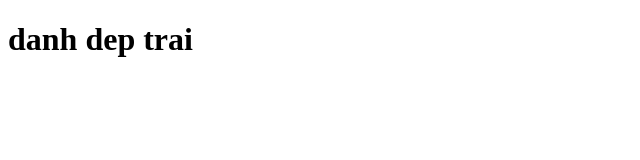
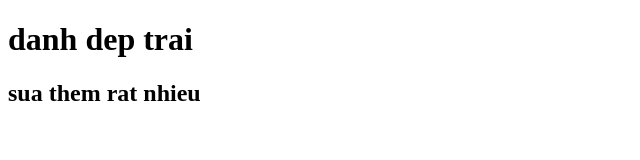
Before and after one commit to CName1824/duan4, a plain HTML site: page index.html in a window 1280 px wide. Shown: the whole page, without its empty margins (0-640 px from the left). Drawn offline with Linux system fonts and the light colour scheme.

Commit message:
1, sua code lan 1

```diff
--- a/index.html
+++ b/index.html
@@ -7,5 +7,6 @@
 </head>
 <body>
     <h1>danh dep trai</h1>
+    <h2>sua them rat nhieu</h2>
 </body>
 </html>
```
